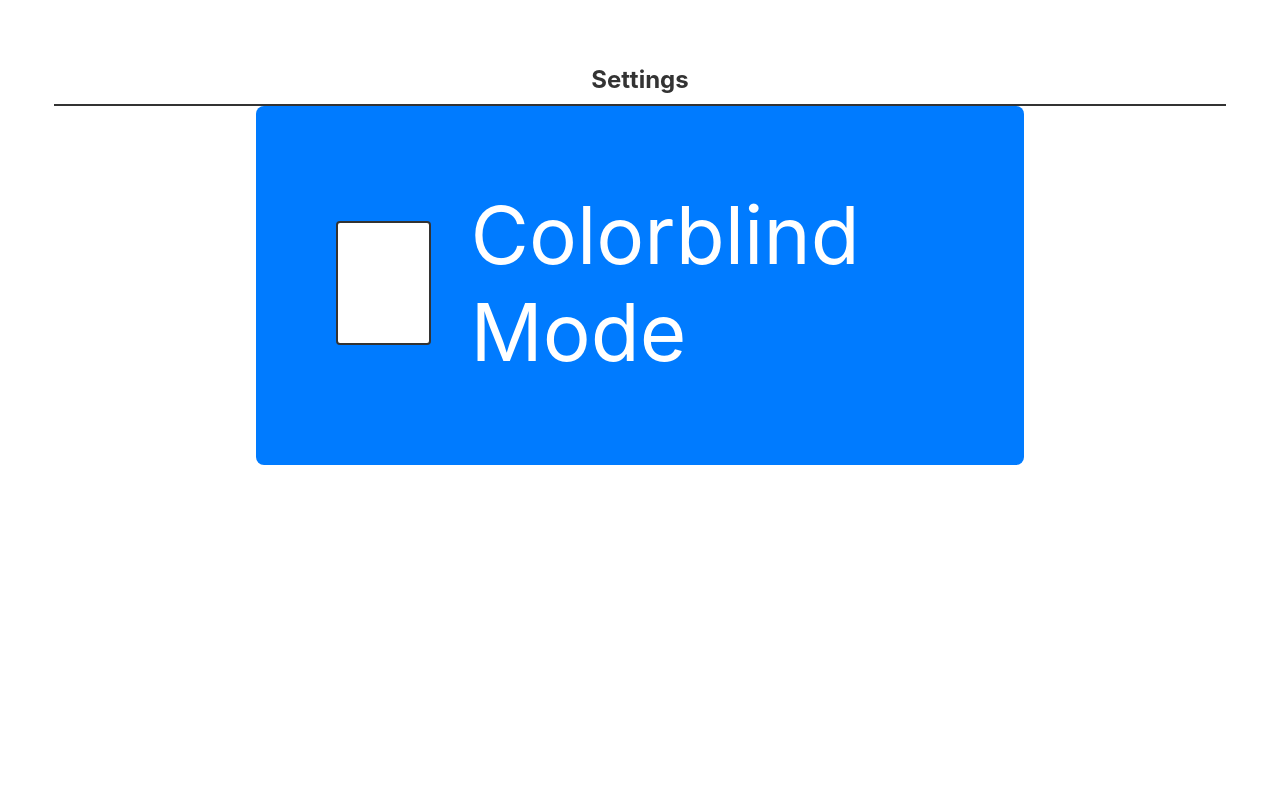
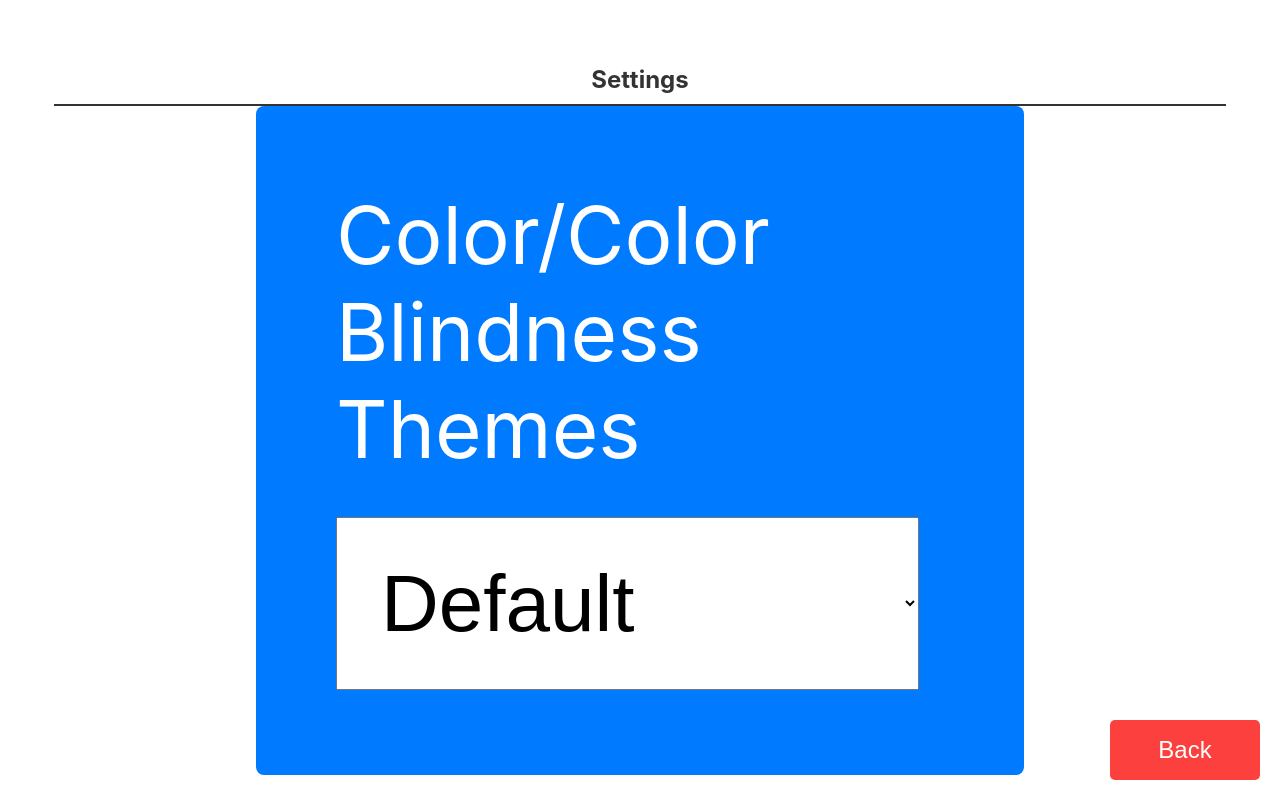
Before and after one commit to kyle-labelle/Schedule-Display, a React (Create React App) app in the folder schedule-display/: page /settings in a window 1280 px wide. Built offline with nearby package versions, Linux system fonts and the light colour scheme.

Commit message:
Added different colourblindness availability

```diff
--- a/schedule-display/src/App.css
+++ b/schedule-display/src/App.css
@@ -9,13 +9,46 @@
   --background-color: #fff;
 }
 
-.colorblind-friendly {
-  --primary-color: #ff6347; /* Tomato */
+.red-theme {
+  --primary-color: #ff6347;
   --primary-hover-color: #e55342;
-  --secondary-color: #ff1493; /* Deep Pink */
-  --secondary-hover-color: #e01080;
-  --highlight-color: #ff4500; /* Orange Red */
-  --highlight-hover-color: #e03d00;
+  --secondary-color: #ff4500;
+  --secondary-hover-color: #e03d00;
+  --highlight-color: #dc143c;
+  --highlight-hover-color: #b22222;
+  --text-color: #000;
+  --background-color: #fafafa;
+}
+
+.protanopia {
+  --primary-color: #3366cc;
+  --primary-hover-color: #254994;
+  --secondary-color: #cc3366;
+  --secondary-hover-color: #b22e5a;
+  --highlight-color: #669933;
+  --highlight-hover-color: #557722;
+  --text-color: #000;
+  --background-color: #fafafa;
+}
+
+.deuteranopia {
+  --primary-color: #ffcc00;
+  --primary-hover-color: #e6b800;
+  --secondary-color: #3366cc;
+  --secondary-hover-color: #254994;
+  --highlight-color: #cc3300;
+  --highlight-hover-color: #b22e00;
+  --text-color: #000;
+  --background-color: #fafafa;
+}
+
+.tritanopia {
+  --primary-color: #ffcc00;
+  --primary-hover-color: #e6b800;
+  --secondary-color: #66cc99;
+  --secondary-hover-color: #55a377;
+  --highlight-color: #3366cc;
+  --highlight-hover-color: #254994;
   --text-color: #000;
   --background-color: #fafafa;
 }
@@ -27,6 +60,7 @@
   align-items: center;
   height: 100vh;
   margin: 0;
+  background-color: var(--background-color);
 }
 
 .header {
@@ -141,42 +175,16 @@
   font-size: 1.5em;
 }
 
-.checkbox-label {
+.dropdown-label {
   display: flex;
-  align-items: center;
+  flex-direction: column;
+  align-items: flex-start;
   font-size: 1em;
   cursor: pointer;
 }
 
-.checkbox-label input[type="checkbox"] {
-  display: none;
+.dropdown {
+  font-size: 1em;
+  padding: 0.5em;
+  margin-top: 0.5em;
 }
-
-.custom-checkbox {
-  width: 1.5em;
-  height: 1.5em;
-  background-color: white;
-  border: 2px solid var(--text-color);
-  border-radius: 4px;
-  display: inline-block;
-  margin-right: 0.5em;
-  position: relative;
-}
-
-.custom-checkbox::after {
-  content: '';
-  width: 0.5em;
-  height: 1em;
-  border: solid var(--text-color);
-  border-width: 0 0.2em 0.2em 0;
-  position: absolute;
-  top: 0.1em;
-  left: 0.4em;
-  transform: rotate(45deg);
-  opacity: 0;
-  transition: opacity 0.2s;
-}
-
-.checkbox-label input[type="checkbox"]:checked + .custom-checkbox::after {
-  opacity: 1;
-}
--- a/schedule-display/src/DailyPage.jsx
+++ b/schedule-display/src/DailyPage.jsx
@@ -18,7 +18,6 @@ function DailyPage() {
       </div>
       <div className="right-container">
         <h1>Staff<br />(Names, Photos, Hours)</h1>
-
       </div>
       <button className="back-button" onClick={handleBackClick}>Back</button>
     </div>
--- a/schedule-display/src/SettingsPage.jsx
+++ b/schedule-display/src/SettingsPage.jsx
@@ -1,22 +1,25 @@
 import React, { useState, useEffect } from 'react';
+import { useNavigate } from 'react-router-dom';
 import './App.css';
 
 const SettingsPage = () => {
-  const [colorblindMode, setColorblindMode] = useState(() => {
-    return JSON.parse(localStorage.getItem('colorblindMode')) || false;
+  const [theme, setTheme] = useState(() => {
+    return localStorage.getItem('theme') || 'default';
   });
 
+  const navigate = useNavigate();
+
+  const handleBackClick = () => {
+    navigate('/');
+  };
+
   useEffect(() => {
-    if (colorblindMode) {
-      document.documentElement.classList.add('colorblind-friendly');
-    } else {
-      document.documentElement.classList.remove('colorblind-friendly');
-    }
-    localStorage.setItem('colorblindMode', JSON.stringify(colorblindMode));
-  }, [colorblindMode]);
+    document.documentElement.className = theme;
+    localStorage.setItem('theme', theme);
+  }, [theme]);
 
-  const handleToggle = () => {
-    setColorblindMode(!colorblindMode);
+  const handleThemeChange = (event) => {
+    setTheme(event.target.value);
   };
 
   return (
@@ -26,13 +29,19 @@ const SettingsPage = () => {
       </header>
       <div className="wide-grid-container">
         <div className="wide-grid-item">
-          <label className="checkbox-label">
-            <input type="checkbox" checked={colorblindMode} onChange={handleToggle} />
-            <span className="custom-checkbox"></span>
-            Colorblind Mode
+          <label className="dropdown-label">
+            Color/Color Blindness Themes
+            <select value={theme} onChange={handleThemeChange} className="dropdown">
+              <option value="default">Default</option>
+              <option value="red-theme">Red Theme</option>
+              <option value="protanopia">Protanopia</option>
+              <option value="deuteranopia">Deuteranopia</option>
+              <option value="tritanopia">Tritanopia</option>
+            </select>
           </label>
         </div>
       </div>
+      <button className="back-button" onClick={handleBackClick}>Back</button>
     </div>
   );
 };
```
